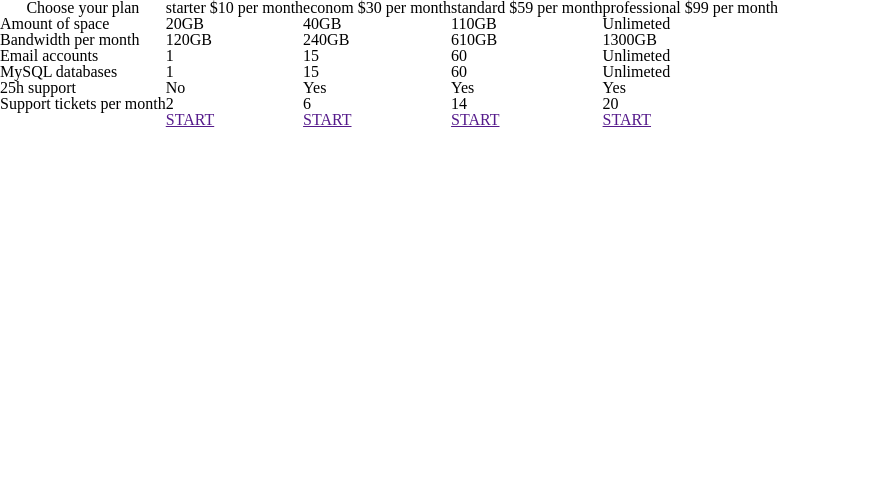
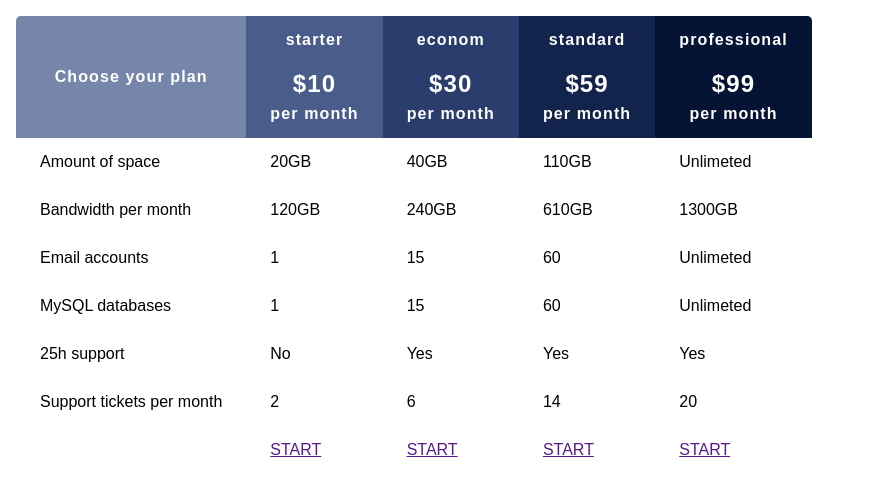
Before and after one commit to BlahonadiezdinaMarya/subscription-plan, a plain HTML site: page index.html in a window 1280 px wide. Shown: the whole page, without its empty margins (0-875 px from the left). Drawn offline with Linux system fonts and the light colour scheme; a web font is replaced by a local one.

Commit message:
Table header

```diff
--- a/style.css
+++ b/style.css
@@ -1,11 +1,51 @@
 table {
-
+    box-sizing: border-box;
+    position: absolute;
+    overflow: hidden;
+    top: 1em;
+    left: 1em;
+    border-radius: 0.3em;
 }
 
-tr {
-
+tr>th, tr>td {
+    font-family: 'Hedvig Letters Sans', sans-serif;
+    padding: 1em 1.5em;
 }
 
-th, td {
+tr:nth-child(1)>th>span {
+    display: block;
+}
 
+tr:nth-child(1)>th {
+    text-align: center;
+    font-weight: bold;
+    color: white;
+    letter-spacing: 0.07em;
 }
+
+tr:nth-child(1)>th>span:nth-child(2) {
+    font-size: 150%;
+    margin-top: 1em;
+    margin-bottom: 0.4em;
+}
+
+tr:nth-child(1)>th:nth-child(1) {
+    vertical-align: middle;
+    background-color: #7686ab;
+}
+
+tr:nth-child(1)>th:nth-child(2) {
+    background-color: #4a5d8a;
+}
+
+tr:nth-child(1)>th:nth-child(3) {
+    background-color: #2a3d6d;
+}
+
+tr:nth-child(1)>th:nth-child(4) {
+    background-color: #13244c;
+}
+
+tr:nth-child(1)>th:nth-child(5) {
+    background-color: #051334;
+}
```
